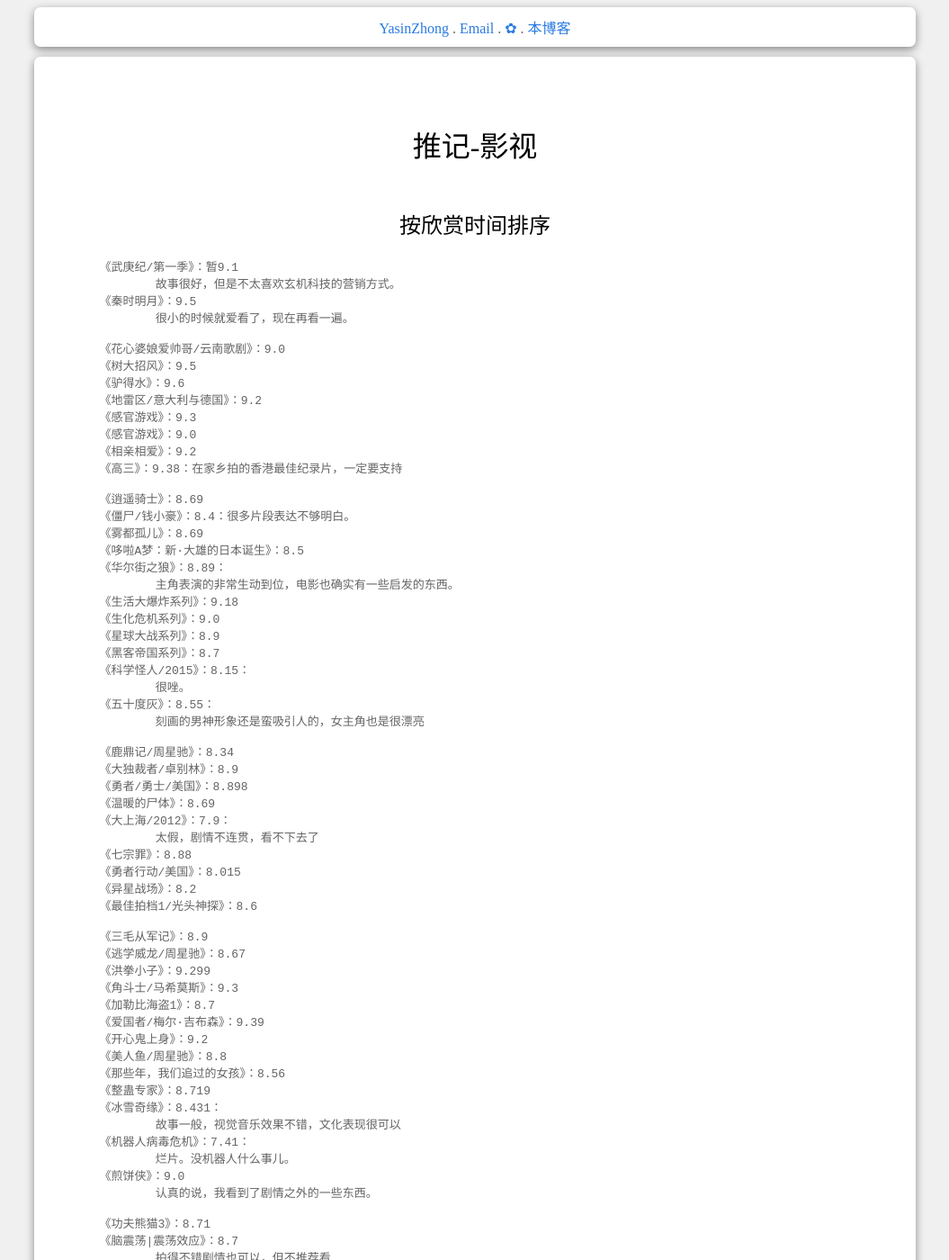
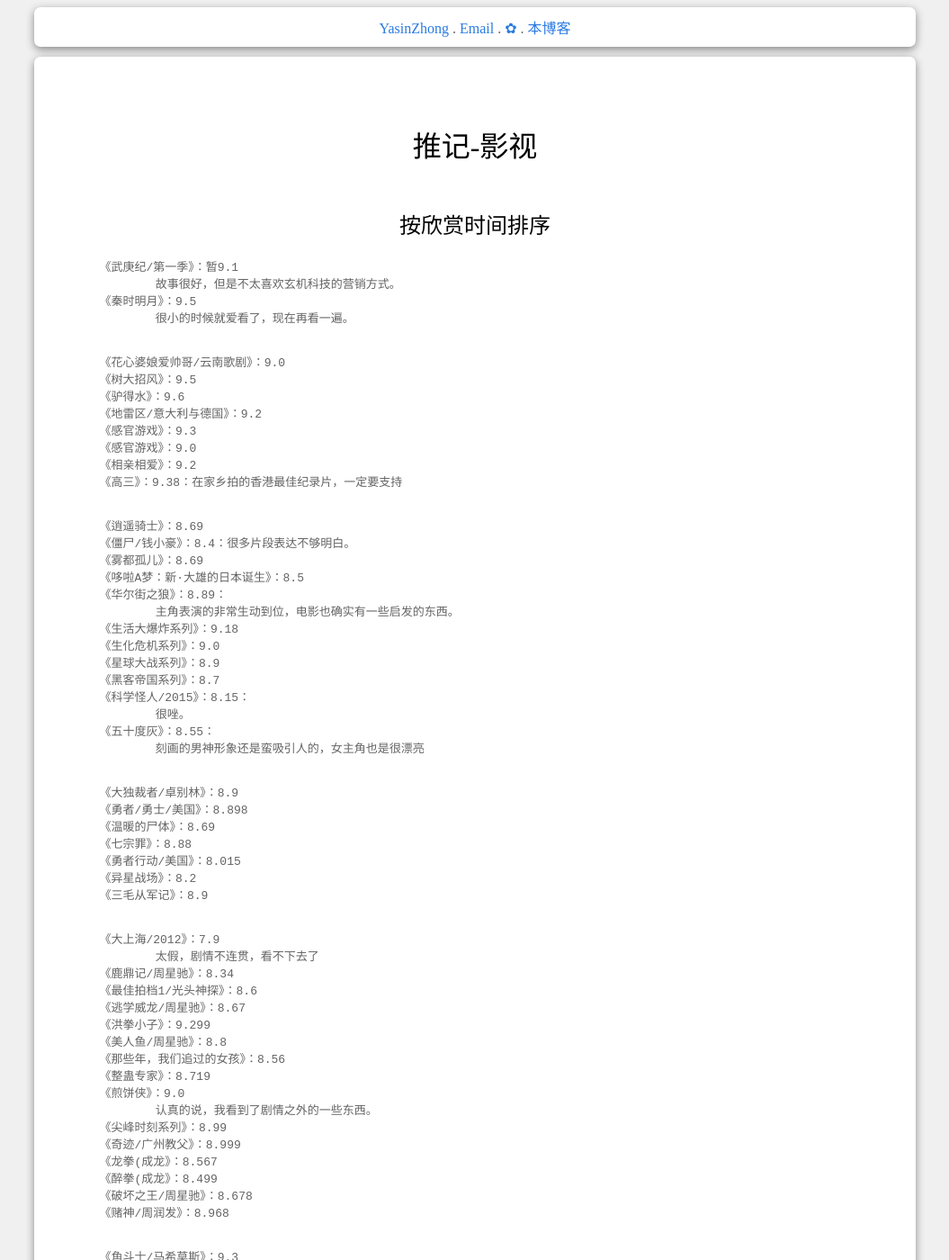
Before and after one commit to YasinZhong/yasinzhong.github.io, a Jekyll site: the page built from _posts/2018-3-10-MovieShare.html, in a window 1280 px wide and 1400 px high. Shown: the whole window at 90% size, without its empty margins (112-1167 px from the left). Built offline with Jekyll 4.4.1, drawn with Linux system fonts in a browser that asks for light colours; comment, search, counter and statistics services are not loaded; some of the changed text lies outside the part shown.

Commit message:
2018/04/01

```diff
--- a/_posts/2018-3-10-MovieShare.html
+++ b/_posts/2018-3-10-MovieShare.html
@@ -14,6 +14,7 @@
 	《秦时明月》：9.5
 		很小的时候就爱看了，现在再看一遍。
 
+
 	《花心婆娘爱帅哥/云南歌剧》：9.0
 	《树大招风》：9.5
 	《驴得水》：9.6
@@ -22,6 +23,7 @@
 	《感官游戏》：9.0
 	《相亲相爱》：9.2
 	《高三》：9.38：在家乡拍的香港最佳纪录片，一定要支持
+
 
 	《逍遥骑士》：8.69
 	《僵尸/钱小豪》：8.4：很多片段表达不够明白。
@@ -38,33 +40,44 @@
 	《五十度灰》：8.55：
 		刻画的男神形象还是蛮吸引人的，女主角也是很漂亮
 
-	《鹿鼎记/周星驰》：8.34
+
 	《大独裁者/卓别林》：8.9
 	《勇者/勇士/美国》：8.898
 	《温暖的尸体》：8.69
-	《大上海/2012》：7.9：
-		太假，剧情不连贯，看不下去了
 	《七宗罪》：8.88
 	《勇者行动/美国》：8.015
 	《异星战场》：8.2
+	《三毛从军记》：8.9
+
+
+	《大上海/2012》：7.9
+		太假，剧情不连贯，看不下去了
+	《鹿鼎记/周星驰》：8.34
 	《最佳拍档1/光头神探》：8.6
-
-	《三毛从军记》：8.9
 	《逃学威龙/周星驰》：8.67
 	《洪拳小子》：9.299
+	《美人鱼/周星驰》：8.8
+	《那些年，我们追过的女孩》：8.56
+	《整蛊专家》：8.719
+	《煎饼侠》：9.0
+		认真的说，我看到了剧情之外的一些东西。
+	《尖峰时刻系列》：8.99
+	《奇迹/广州教父》：8.999
+	《龙拳(成龙》：8.567
+	《醉拳(成龙》：8.499
+	《破坏之王/周星驰》：8.678
+	《赌神/周润发》：8.968
+
+
 	《角斗士/马希莫斯》：9.3
 	《加勒比海盗1》：8.7
 	《爱国者/梅尔·吉布森》：9.39
 	《开心鬼上身》：9.2
-	《美人鱼/周星驰》：8.8
-	《那些年，我们追过的女孩》：8.56
-	《整蛊专家》：8.719
 	《冰雪奇缘》：8.431：
 		故事一般，视觉音乐效果不错，文化表现很可以
 	《机器人病毒危机》：7.41：
 		烂片。没机器人什么事儿。
-	《煎饼侠》：9.0
-		认真的说，我看到了剧情之外的一些东西。
+
 
 	《功夫熊猫3》：8.71
 	《脑震荡|震荡效应》：8.7
@@ -103,6 +110,8 @@
 	《史蒂夫乔布斯》：8.2
 	《真实的谎言》：8.3
 		任何时候都只依剧情打分，不管谁演的。
+
+
 	《美丽人生》：9.299
 	《美丽心灵》：9.29
 	《这个杀手不太冷》：9.0
@@ -134,6 +143,8 @@
 	《行尸走肉系列》：9.0
 	《绿巨人浩克》：9.0
 	《机械公敌》《我，机器人》：9.0
+
+
 	《十二怒汉》：9.29
 	《十二公民》：9.29
 	《辛德勒的名单》《Schindler's List》：9.0
@@ -152,6 +163,8 @@
 	《美国队长1》：7.89
 	《铁甲钢拳》：8.3
 	《环太平洋》：8.3
+
+
 	《活死人黎明》：8.6
 	《惊变28天》：8.6
 	《007-1诺博士》：8.45
@@ -161,6 +174,7 @@
 		9分给他的想象力。
 	《千与千寻》：9.0
 	《大圣归来》：8.29
+
 
 	《新警察故事/成龙》：9.0
 </pre>
--- a/_posts/2018-3-13-BookShare.html
+++ b/_posts/2018-3-13-BookShare.html
@@ -42,7 +42,4 @@
 
 <p>
 	有许多书读得匆忙，有些书没使我产生价值，还有一些书，有太强大的力量，我只愿意同与我有良好关系的人分享，这样的就不列举出来。<br><br>
-	人编写书籍的水平上有很大差距的，有些人是个一流的作家，可是他并不出版实体书。
-	有些人出版了许多实体书，可那些书并不能使读者产生真正的价值，他只是卖了钱。<br><br>
-	我读过了许多书，积攒了许多鉴书经验，能客观分辨书籍的价值，因此我只选择性推书。
 </p>
```
Also changed, not shown: other parts of _posts/2018-3-10-MovieShare.html (+1 -7 lines).
